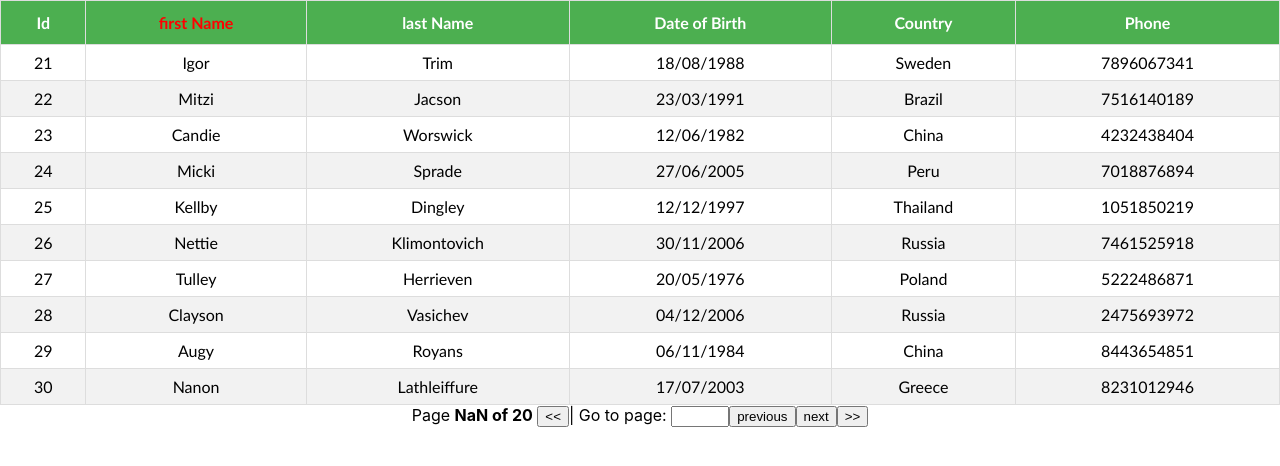
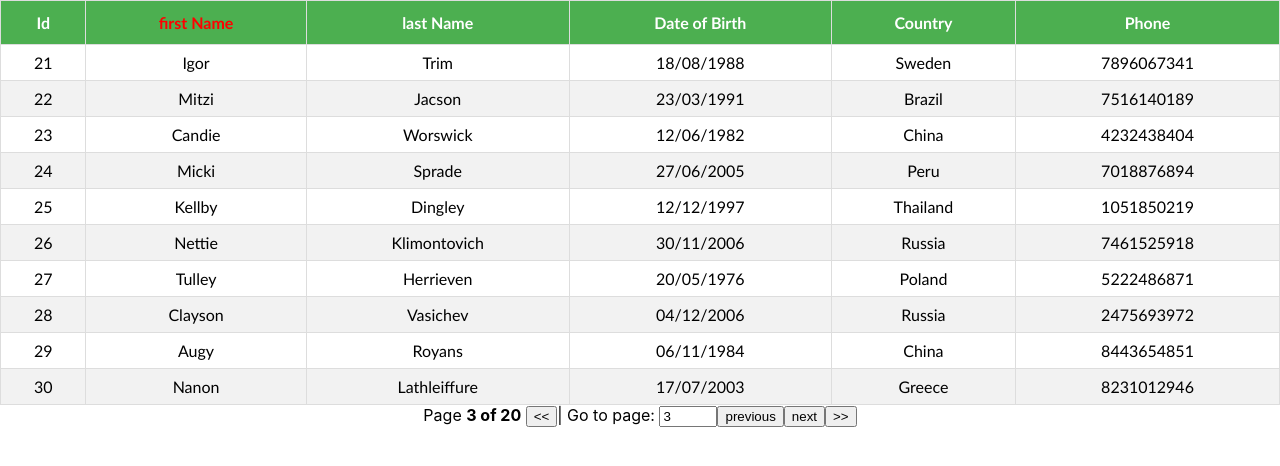
Before and after one commit to gyanchandra123/React-table-library, a React (Create React App) app: page / in a window 1280 px wide. Shown: the top 466 px of the page. Built offline with nearby package versions, Linux system fonts and the light colour scheme.

Commit message:
pagination2 : adding go to page ++ default page to be open on initial page reload--CORRECT ONE

```diff
--- a/src/components/PaginationTable.js
+++ b/src/components/PaginationTable.js
@@ -26,10 +26,15 @@ const PaginationTable = () => {
     canNextPage,
     gotoPage,
     pageCount,
-    pageIndex,
     pageOptions,
+    setPageSize,
+    state,
     prepareRow,
   } = tableInstance;
+
+
+
+  const { pageIndex, pageSize } = state;
 
   useEffect(() => {
     console.log("TABLE-INSTANCE VALUE :", tableInstance);
```
